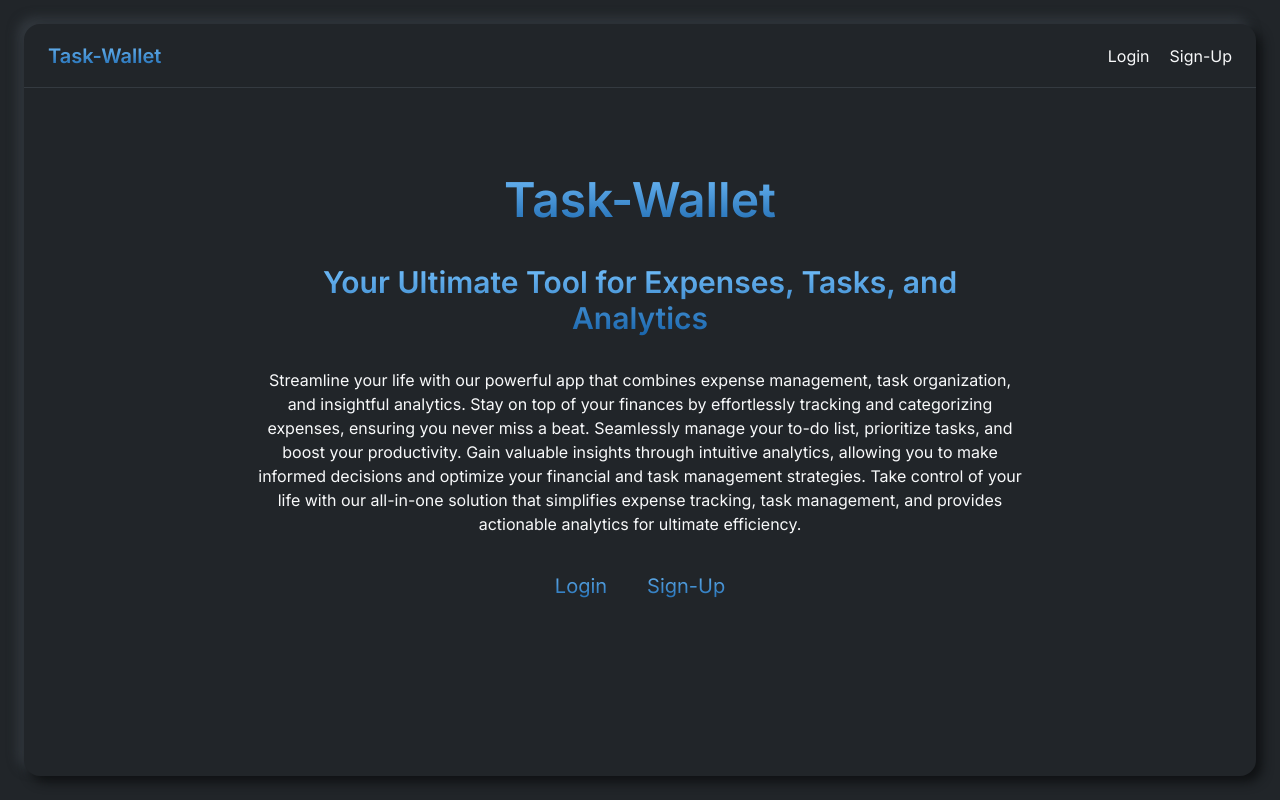
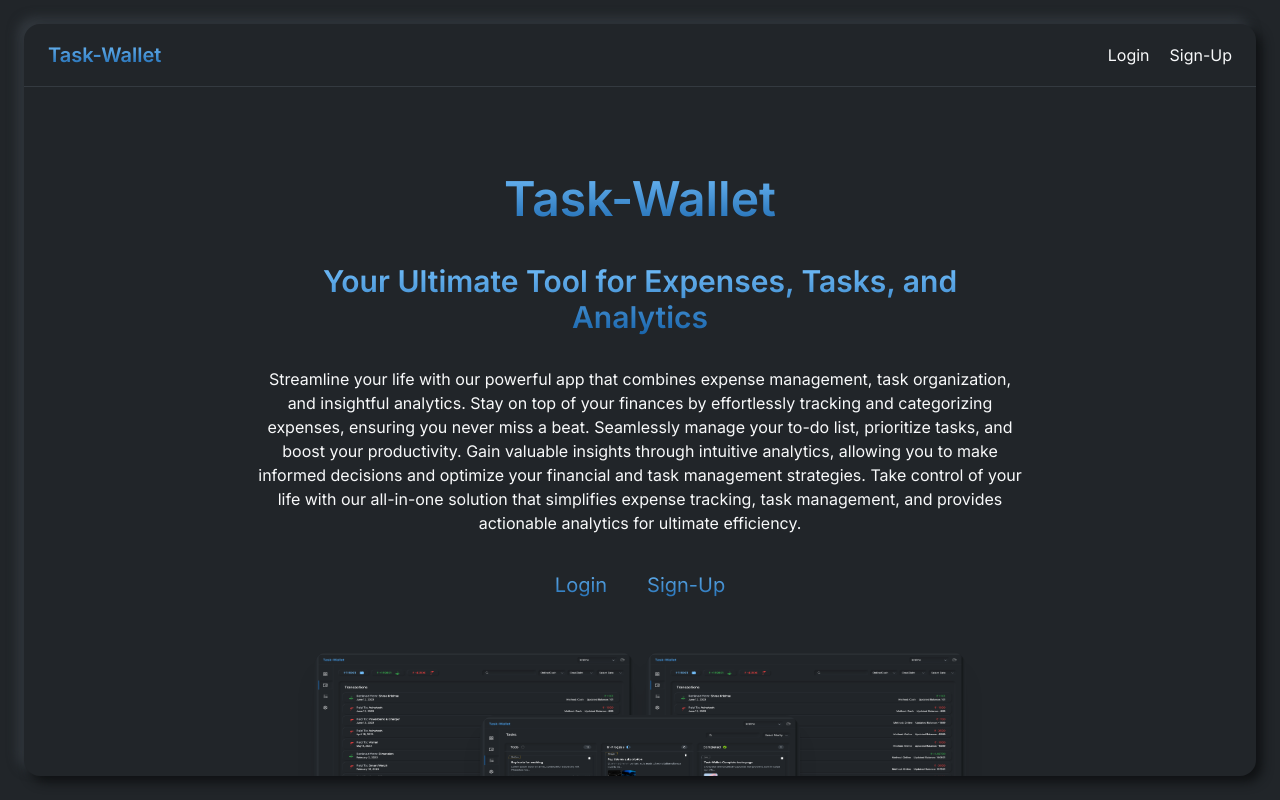
Before and after one commit to hareeshbabu82ns/task-wallet, a Next.js app: page / in a window 1280 px wide. Built offline with nearby package versions, Linux system fonts and the light colour scheme; no server answers.

Commit message:
feat: homepage.
Signed-off-by: Krishna Gupta <belivethatkg@gmail.com>

```diff
--- a/pages/index.tsx
+++ b/pages/index.tsx
@@ -7,7 +7,7 @@ import { useRealmStore } from "@/utils/zustand/realm/useRealmStore";
 import { useEffect } from "react";
 import { ComboboxList } from "@/components/common/combobox/Combobox";
 import Link from "next/link";
-
+import { motion } from "framer-motion";
 const inter = Inter({ subsets: ["latin"] });
 
 export default function Home() {
@@ -22,6 +22,17 @@ export default function Home() {
       router.push(`/${currentRealm.name}/dashboard`);
     }
   }, [loggedIn, currentRealm]);
+
+  const itemVarient2 = {
+    open: {
+      scale: 1,
+      opacity: 1,
+    },
+    closed: {
+      scale: 0,
+      opacity: 0,
+    },
+  };
 
   return (
     <>
@@ -59,6 +70,33 @@ export default function Home() {
               Sign-Up
             </Link>{" "}
           </div>
+          <motion.div
+            variants={itemVarient2}
+            transition={{ duration: 0.5 }}
+            className="bg-red relative mt-4 h-[max(20vh,11vw)] w-[max(40vh,25vw)] max-md:mb-52 max-sm:h-[min(25vh,30vw)] max-sm:w-[70%]"
+          >
+            <Image
+              src={"/tw-wallet.png"}
+              width={200}
+              height={400}
+              alt="project screenshot"
+              className="absolute -left-[52%] top-0 h-full w-full rounded-2xl shadow-xl transition-all hover:z-20 hover:scale-110 max-md:-left-[25%]"
+            />
+            <Image
+              src={"/tw-tasks.png"}
+              width={200}
+              height={400}
+              alt="project screenshot"
+              className="absolute left-[50%] top-[40%] z-10 h-full w-full translate-x-[-50%] rounded-2xl shadow-xl transition-all hover:z-10 hover:scale-110 max-md:top-[80%]"
+            />
+            <Image
+              src={"/tw-wallet.png"}
+              width={200}
+              height={400}
+              alt="project screenshot"
+              className="absolute -right-[52%] top-0 h-full w-full rounded-2xl shadow-xl transition-all hover:z-20 hover:scale-110 max-md:-right-[25%] max-md:top-[160%]"
+            />
+          </motion.div>
         </div>
       ) : (
         <div className="flex grow h-full w-full items-center max-w-3xl mx-auto mt-20 gap-8 text-center flex-col">
```
Also changed, not shown: public/tw-tasks.png (added), public/tw-wallet.png (added).
